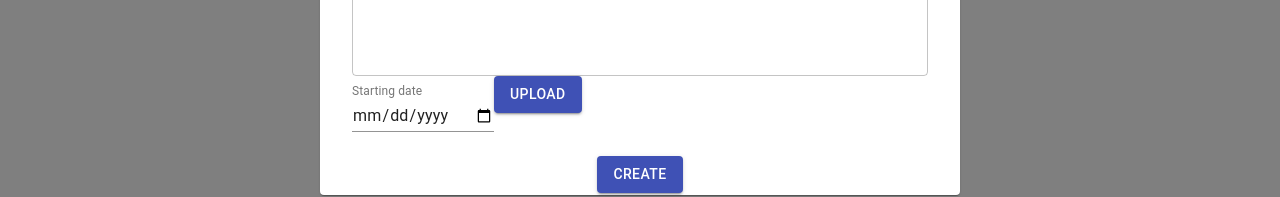
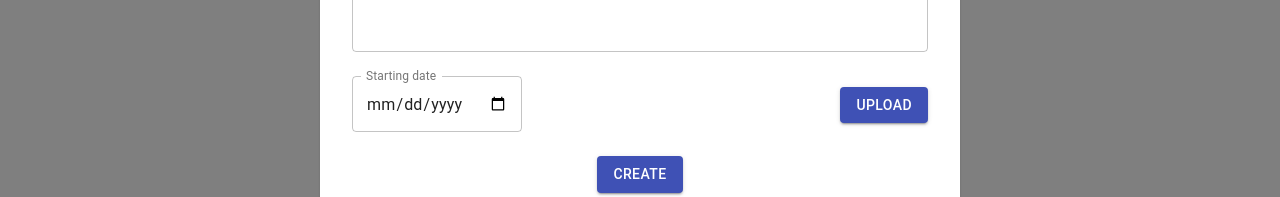
Before and after one commit to LuismiBarcos/exprimiendo-apis-headless, a React (Create React App) app: page / in a window 1280 px wide. Both pictures are taken after a click on the button 1236 px from the left and 756 px from the top of the page. Shown: the part 405-602 px from the top of the page. Built offline with nearby package versions, Linux system fonts and the light colour scheme; no server answers.

Commit message:
Fix some styles errors

```diff
--- a/src/components/Modal.js
+++ b/src/components/Modal.js
@@ -11,7 +11,7 @@ const useStyles = makeStyles((theme) => ({
   paper: {
     backgroundColor: theme.palette.background.paper,
     padding: theme.spacing(2, 4, 3),
-    height: "25rem",
+    height: "28rem",
     width: "40rem",
   },
 }));
--- a/src/ui/Home.js
+++ b/src/ui/Home.js
@@ -25,7 +25,16 @@ const useStyles = makeStyles((theme) => ({
     marginTop: theme.spacing(3),
   },
   startingDate: {
-    marginTop: theme.spacing(1),
+    display: "flex",
+    alignItems: "baseline",
+    justifyContent: "space-between",
+    marginTop: theme.spacing(3),
+  },
+  test: {
+    display: "flex",
+    alignItems: "baseline",
+    justifyContent: "space-between",
+    marginTop: theme.spacing(3),
   },
   input: {
     display: "none",
@@ -35,6 +44,7 @@ const useStyles = makeStyles((theme) => ({
 export default ({ homeViewModel }) => {
   const classes = useStyles();
   const [isModalOpen, setIsModalOpen] = useState(false);
+  const [tripImageName, setTripImageName] = useState("");
   const tripName = useRef(null);
   const tripDescription = useRef(null);
   const tripStartingDate = useRef(null);
@@ -95,29 +105,39 @@ export default ({ homeViewModel }) => {
                   fullWidth
                 />
               </div>
-              <div>
+              <div className={classes.startingDate}>
                 <TextField
                   id="date"
-                  className={classes.startingDate}
                   label="Starting date"
                   type="date"
                   ref={tripStartingDate}
+                  variant="outlined"
                   InputLabelProps={{
                     shrink: true,
                   }}
                 />
+                <div>
+                  <span className="mr-2">{tripImageName}</span>
                   <input
                     accept="image/*"
                     className={classes.input}
                     id="contained-button-file"
                     type="file"
                     ref={tripImage}
+                    onChange={(e) => {
+                      setTripImageName(e.currentTarget.files[0].name);
+                    }}
                   />
                   <label htmlFor="contained-button-file">
-                  <Button variant="contained" color="primary" component="span">
+                    <Button
+                      variant="contained"
+                      color="primary"
+                      component="span"
+                    >
                       Upload
                     </Button>
                   </label>
+                </div>
               </div>
               <div className={classes.createButton}>
                 <Button
```
Lines whose indentation alone changed are shown as unchanged.
